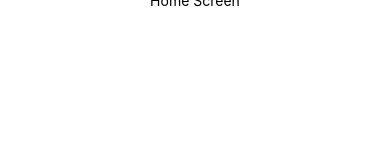
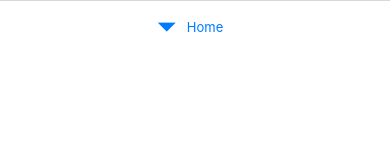
Before and after one commit to danilesky/RN-navigation-sample, a React Native app: screen /Home in a window 390 px wide. Shown: the top 160 px of the page. Built offline with nearby package versions, Linux system fonts and the light colour scheme.

Commit message:
switching to tab navigation

```diff
--- a/App.js
+++ b/App.js
@@ -1,26 +1,18 @@
+import { createBottomTabNavigator } from "@react-navigation/bottom-tabs";
 import { NavigationContainer } from "@react-navigation/native";
-import { createNativeStackNavigator } from "@react-navigation/native-stack";
 import { StatusBar } from "expo-status-bar";
-import { Text, View } from "react-native";
 import { AppArea } from "./src/components/AppArea.component";
+import { Home } from "./src/features/screens/Home.screen";
 
-const Stack = createNativeStackNavigator();
-
-function HomeScreen() {
-  return (
-    <View style={{ flex: 1, alignItems: "center", justifyContent: "center" }}>
-      <Text>Home Screen</Text>
-    </View>
-  );
-}
+const Tab = createBottomTabNavigator();
 
 export default function App() {
   return (
     <AppArea>
       <NavigationContainer>
-        <Stack.Navigator>
-          <Stack.Screen name="Home" component={HomeScreen} />
-        </Stack.Navigator>
+        <Tab.Navigator>
+          <Tab.Screen name="Home" component={Home} />
+        </Tab.Navigator>
       </NavigationContainer>
       <StatusBar style="auto" />
     </AppArea>
--- a/package.json
+++ b/package.json
@@ -10,6 +10,7 @@
     "lint": "eslint . --ext js"
   },
   "dependencies": {
+    "@react-navigation/bottom-tabs": "^6.4.0",
     "@react-navigation/native": "^6.0.13",
     "@react-navigation/native-stack": "^6.9.0",
     "expo": "~46.0.13",
--- /dev/null
+++ b/src/features/screens/Home.screen.js
@@ -0,0 +1,17 @@
+import React from "react";
+import { Text, View } from "react-native";
+import styled from "styled-components";
+
+const HomeView = styled(View)`
+  flex: 1;
+  align-items: center;
+  justify-content: center;
+`;
+
+export const Home = () => {
+  return (
+    <HomeView>
+      <Text>Home Screen</Text>
+    </HomeView>
+  );
+};
```
Also changed, not shown: 1 other file (tests, documents, lock files or other folders).
